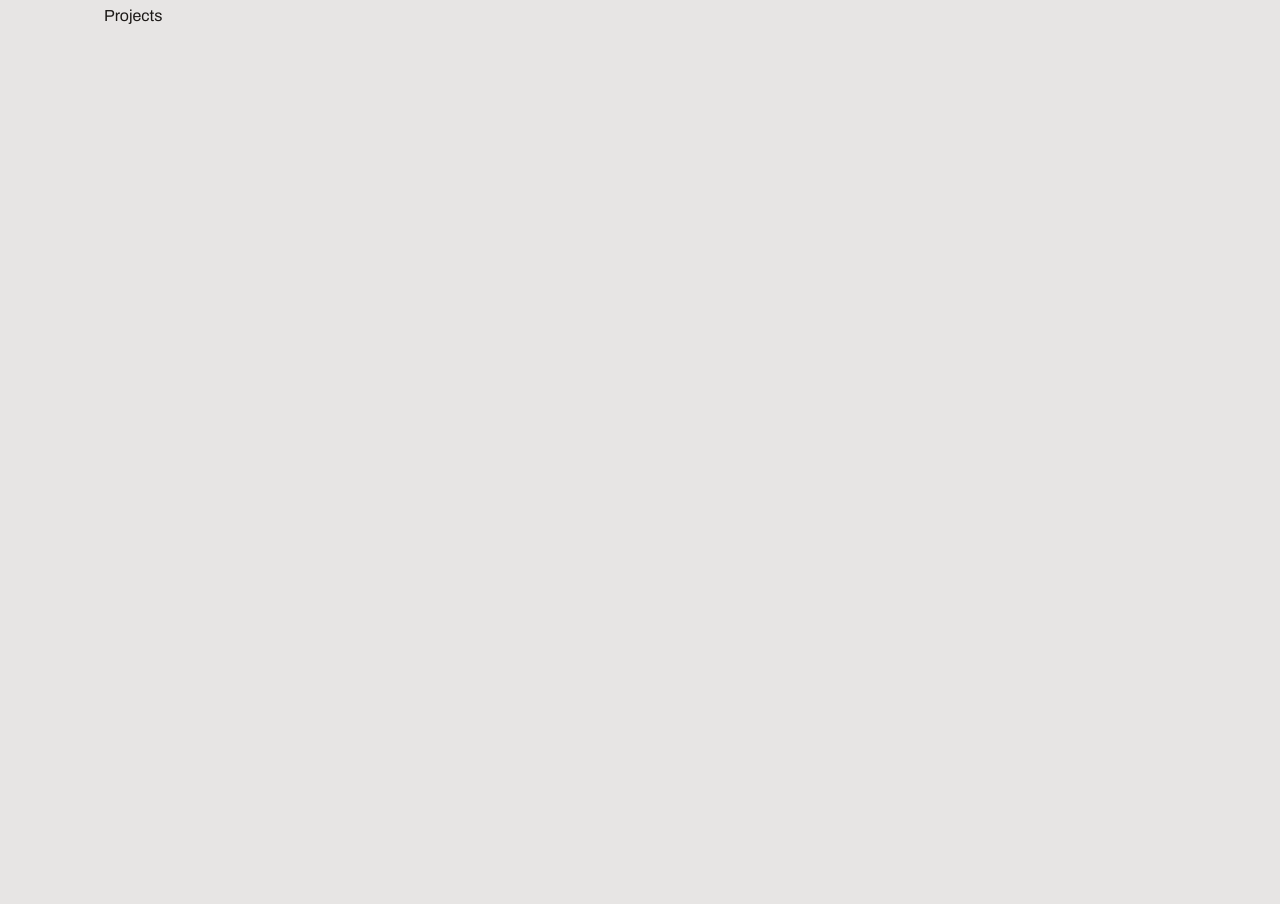
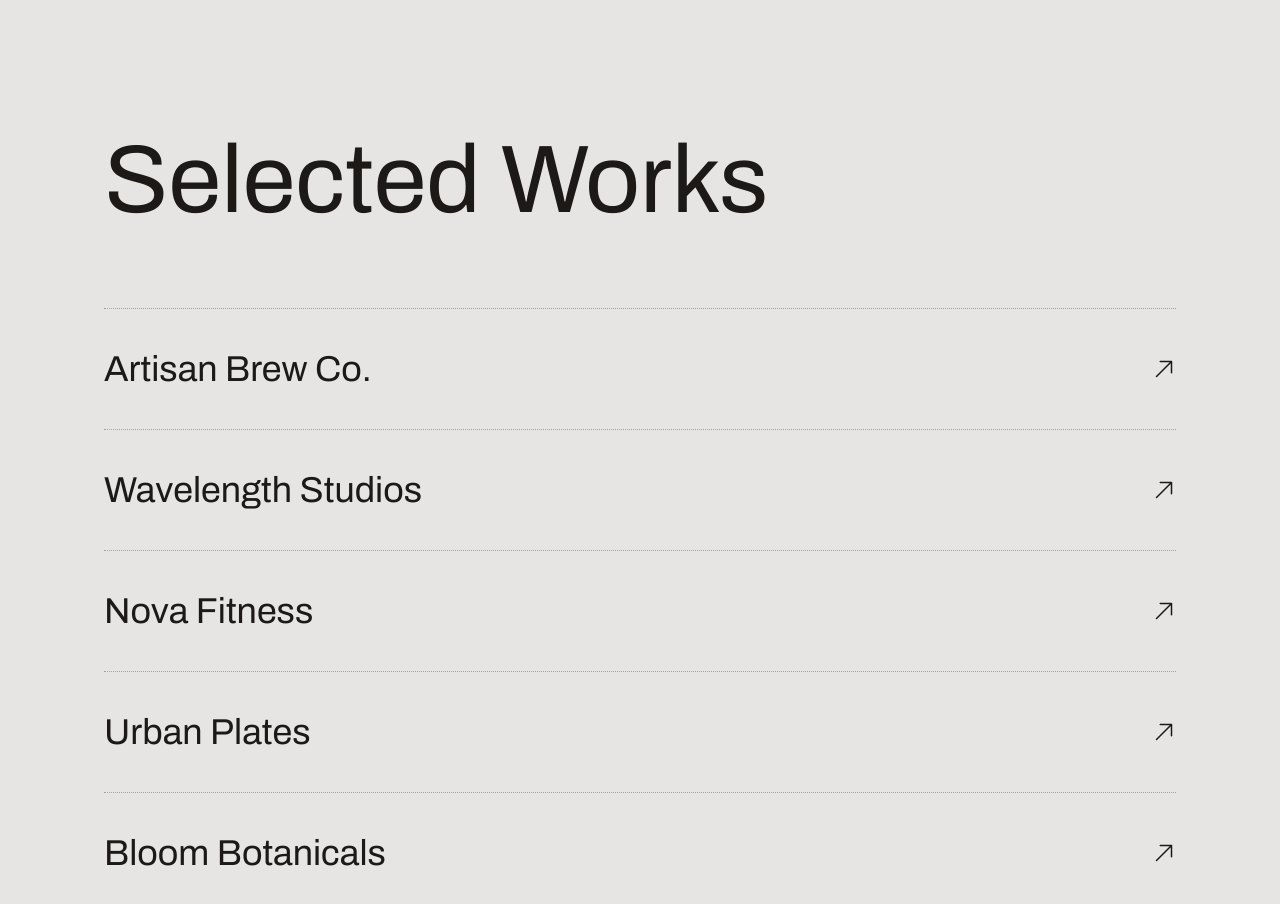
Before and after one commit to JannickPepe/TribeMinimalPortfolio, a Next.js app: page / in a window 1280 px wide. Shown: the part 1740-2644 px from the top of the page. Before the commit the page ends 1768 px from the top, so only its background shows below. Built offline with nearby package versions, Linux system fonts and the light colour scheme.

Commit message:
Implemented static project section

```diff
--- a/src/sections/Projects.tsx
+++ b/src/sections/Projects.tsx
@@ -4,8 +4,9 @@
 import image3 from "@/assets/images/project-3.jpg";
 import image4 from "@/assets/images/project-4.jpg";
 import image5 from "@/assets/images/project-5.jpg";
+import Link from "next/link";
+import Image from "next/image";
 
-/* eslint-disable-next-line @typescript-eslint/no-unused-vars */
 const projects = [
   {
     name: "Artisan Brew Co.",
@@ -31,9 +32,34 @@
 
 const Projects: FC = () => {
   return (
-    <section>
+    <section className="py-24 md:py-28 lg:py-32">
       <div className="container">
-        Projects
+        <h2 className="text-4xl md:text-7xl lg:text-8xl">
+          Selected Works
+        </h2>
+
+        <div className="mt-10 md:mt-16 lg:mt-20">
+          {projects.map(({ name, image }) => (
+            <Link href={'/'} key={name} className="flex flex-col py-6 md:py-8 lg:py-10 border-t last:border-b border-stone-400 border-dotted">
+              <div className="">
+                <div className="aspect-video md:hidden">
+                  <Image src={image} alt={`${name} image`} className="size-full object-cover" />
+                </div>
+                <div className="mt-8 md:mt-0 flex justify-between items-center">
+                  <h3 className="text-2xl md:text-3xl lg:text-4xl">
+                    {name}
+                  </h3>
+                  <div>
+                    <svg xmlns="http://www.w3.org/2000/svg" fill="none" viewBox="0 0 24 24" strokeWidth="1.5" stroke="currentColor" className="size-6">
+                      <path strokeLinecap="round" strokeLinejoin="round" d="m4.5 19.5 15-15m0 0H8.25m11.25 0v11.25" />
+                    </svg>
+                  </div>
+                </div>
+              </div>
+            </Link>
+          ))}
+        </div>
+
       </div>
     </section>
   )
```
